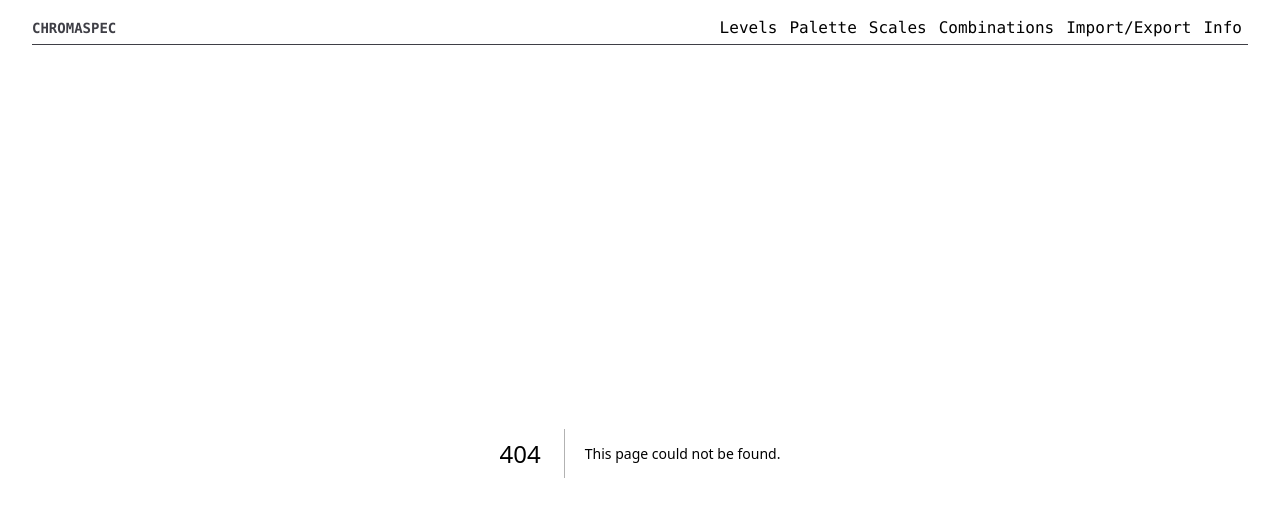
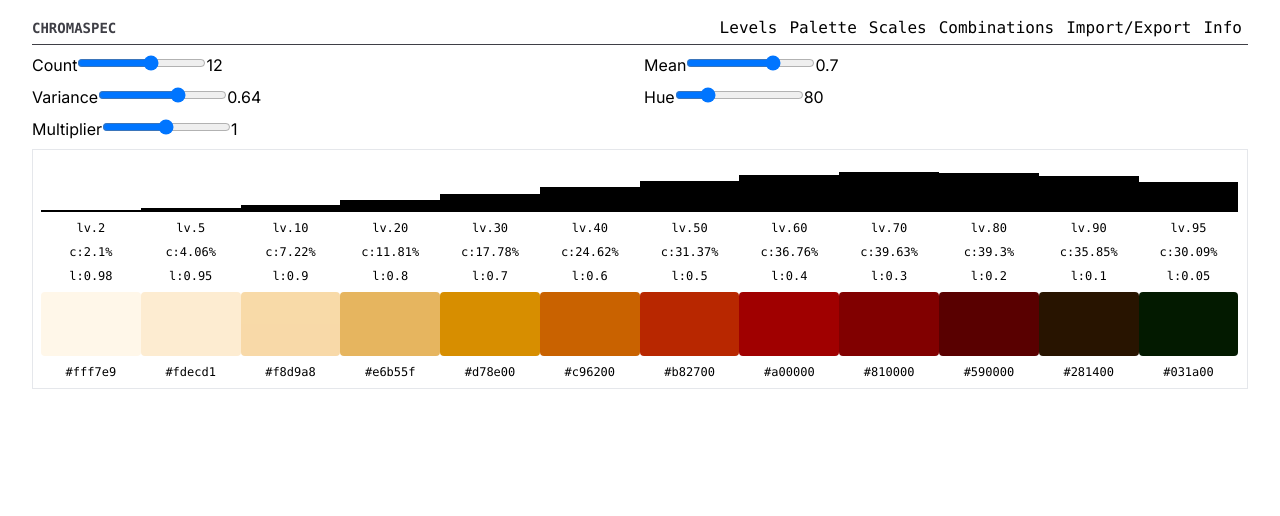
Before and after one commit to fillmember/chromaspec, a Next.js app: page /debug-gaussian-function in a window 1280 px wide. Before the commit this address had no page. Shown: the top 516 px of the page. Built offline with nearby package versions, Linux system fonts and the light colour scheme.

Commit message:
feat: better chroma curve editing

```diff
--- /dev/null
+++ b/src/app/debug-gaussian-function/page.tsx
@@ -0,0 +1,104 @@
+"use client";
+
+import { atomLevels } from "@/atoms/userdata";
+import { Slider } from "@/components/Slider";
+import { bellShapeCurve } from "@/utils/bellShapeCurve";
+import { formatCss, formatHex, Oklch } from "culori";
+import { useAtom } from "jotai";
+import { round } from "lodash";
+import { useMemo, useState } from "react";
+
+export default function PageDebugGaussian() {
+  const [h, setHue] = useState<number>(80);
+  const [mean, setMean] = useState<number>(0.7);
+  const [variance, setVariance] = useState<number>(0.64);
+  const [count, setCount] = useState<number>(12);
+  const [multiplier, setMultiplier] = useState<number>(1);
+  const arr = useMemo(
+    () =>
+      new Array(count)
+        .fill(0)
+        .map(
+          (v, index) =>
+            multiplier *
+            bellShapeCurve(
+              mean,
+              0.001 * Math.pow(1000, variance),
+              index / count,
+            ),
+        ),
+    [count, mean, multiplier, variance],
+  );
+  const [levels] = useAtom(atomLevels);
+  return (
+    <div className="grid grid-cols-2 gap-2">
+      <Slider
+        min={1}
+        max={20}
+        step={1}
+        label="Count"
+        value={count}
+        setValue={setCount}
+      />
+      <Slider
+        min={0}
+        max={1}
+        step={0.01}
+        label="Mean"
+        value={mean}
+        setValue={setMean}
+      />
+      <Slider
+        min={0.01}
+        max={1}
+        step={0.01}
+        label="Variance"
+        value={variance}
+        setValue={setVariance}
+      />
+      <Slider
+        min={0}
+        max={360}
+        step={1}
+        label="Hue"
+        value={h}
+        setValue={setHue}
+      />
+      <Slider
+        min={0.01}
+        max={2}
+        step={0.01}
+        label="Multiplier"
+        value={multiplier}
+        setValue={setMultiplier}
+      />
+      <ol className="col-span-2 flex h-[240px] items-end border p-2 text-center font-mono text-xs">
+        {arr.map((c, index) => {
+          const l = (100 - levels[index]) / 100;
+          const color: Oklch = { mode: "oklch", l, c, h };
+          return (
+            <li
+              key={index}
+              style={{ width: round(100 / count, 2) + "%" }}
+              className="grid gap-2"
+            >
+              <div style={{ height: c * 100 }} className="w-full bg-black" />
+              <span>lv.{levels[index]}</span>
+              <span>c:{round(c * 100, 2)}%</span>
+              <span>l:{l}</span>
+              <div
+                className="h-8 rounded-t"
+                style={{ background: formatCss(color) }}
+              />
+              <div
+                className="-mt-2 h-8 rounded-b"
+                style={{ background: formatHex(color) }}
+              />
+              <span>{formatHex(color)}</span>
+            </li>
+          );
+        })}
+      </ol>
+    </div>
+  );
+}
--- a/src/app/levels/page.tsx
+++ b/src/app/levels/page.tsx
@@ -1,12 +1,18 @@
 "use client";
 
 import { atomLevels, defaultLevels } from "@/atoms/userdata";
+import { deleteItemAtIndex } from "@/utils/arrayManipulation";
 import { Input } from "@headlessui/react";
 import { formatCss } from "culori";
 import { produce } from "immer";
 import { useAtom } from "jotai/react";
 import sortedUniq from "lodash/sortedUniq";
-import { LuListOrdered, LuPlusCircle, LuRefreshCcw } from "react-icons/lu";
+import {
+  LuListOrdered,
+  LuPlusCircle,
+  LuRefreshCcw,
+  LuTrash,
+} from "react-icons/lu";
 
 export default function PageLevels() {
   const [levels, setLevels] = useAtom(atomLevels);
@@ -108,6 +114,14 @@ const Level = (props: { index: number; level: number }) => {
           <span>{luminance}%</span>
         </output>
       </td>
+      <td>
+        <button
+          className="btn btn-sm"
+          onClick={() => setLevels(deleteItemAtIndex(levels, index))}
+        >
+          <LuTrash /> delete
+        </button>
+      </td>
     </tr>
   );
 };
--- a/src/atoms/defaultScales.ts
+++ b/src/atoms/defaultScales.ts
@@ -1,58 +1,39 @@
-export const defaultScales = [
+import { ScaleData } from "./userdata";
+
+export const defaultScales: ScaleData[] = [
   {
     name: "red",
     hue: 30,
-    chromaMultiplier: 1.05,
-    chromaMaxPerLevel: [
-      0.02, 0.05, 0.09, 0.14, 0.17, 0.19, 0.2, 0.2, 0.17, 0.13, 0.09, 0.06,
-    ],
+    chroma: { peak: 0.43, steepness: 0.55, multiplier: 1 },
   },
   {
     name: "orange",
     hue: 55,
-    chromaMultiplier: 1,
-    chromaMaxPerLevel: [
-      0.02, 0.05, 0.09, 0.14, 0.17, 0.19, 0.2, 0.2, 0.17, 0.13, 0.09, 0.06,
-    ],
+    chroma: { peak: 0.43, steepness: 0.55, multiplier: 1 },
   },
   {
     name: "yellow",
     hue: 85,
-    chromaMultiplier: 1.7,
-    chromaMaxPerLevel: [
-      0.02, 0.05, 0.09, 0.14, 0.17, 0.19, 0.2, 0.2, 0.17, 0.13, 0.09, 0.06,
-    ],
+    chroma: { peak: 0.48, steepness: 0.68, multiplier: 1 },
   },
   {
     name: "green",
     hue: 150,
-    chromaMultiplier: 0.85,
-    chromaMaxPerLevel: [
-      0.02, 0.05, 0.09, 0.14, 0.17, 0.19, 0.2, 0.2, 0.17, 0.13, 0.09, 0.06,
-    ],
+    chroma: { peak: 0.43, steepness: 0.55, multiplier: 0.85 },
   },
   {
     name: "blue",
     hue: 243,
-    chromaMultiplier: 0.5,
-    chromaMaxPerLevel: [
-      0.02, 0.05, 0.09, 0.14, 0.17, 0.19, 0.2, 0.2, 0.17, 0.13, 0.09, 0.06,
-    ],
+    chroma: { peak: 0.43, steepness: 0.55, multiplier: 0.5 },
   },
   {
     name: "purple",
     hue: 305,
-    chromaMultiplier: 0.75,
-    chromaMaxPerLevel: [
-      0.02, 0.05, 0.09, 0.14, 0.17, 0.19, 0.2, 0.2, 0.17, 0.13, 0.09, 0.06,
-    ],
+    chroma: { peak: 0.43, steepness: 0.55, multiplier: 0.75 },
   },
   {
     name: "neutral",
     hue: 235,
-    chromaMultiplier: 0.01,
-    chromaMaxPerLevel: [
-      0.02, 0.05, 0.09, 0.14, 0.17, 0.19, 0.2, 0.2, 0.17, 0.13, 0.09, 0.06,
-    ],
+    chroma: { peak: 0.43, steepness: 0.55, multiplier: 0.01 },
   },
 ];
--- a/src/atoms/userdata.ts
+++ b/src/atoms/userdata.ts
@@ -1,18 +1,20 @@
 import { atom } from "jotai";
 import { atomWithStorage } from "jotai/utils";
 import { defaultScales } from "./defaultScales";
-import { formatHex, type Oklch } from "culori";
+import { clampChroma, formatHex, type Oklch } from "culori";
+import { bellShapeCurve } from "@/utils/bellShapeCurve";
+import { round } from "lodash";
 
 export interface ScaleData {
   name: string;
   hue: number;
-  chromaMultiplier: number;
-  chromaMaxPerLevel: number[];
+  chroma: {
+    multiplier: number;
+    peak: number;
+    steepness: number;
+  };
 }
 
-export const defaultChromasMaxPerLevel = [
-  0.02, 0.05, 0.09, 0.14, 0.17, 0.19, 0.2, 0.2, 0.17, 0.13, 0.09, 0.06,
-];
 export const defaultLevels = [2, 5, 10, 20, 30, 40, 50, 60, 70, 80, 90, 95];
 
 export const atomLevels = atomWithStorage("chromaspec-levels", defaultLevels);
@@ -30,18 +32,25 @@ export interface ScaleDataWithComputedData extends ScaleData {
 export const allColors = atom<ScaleDataWithComputedData[]>((get) => {
   const levels = get(atomLevels);
   const userData = get(atomUserData);
-  return userData.map(({ name, hue, chromaMultiplier, chromaMaxPerLevel }) => {
+  return userData.map(({ name, hue, chroma }) => {
+    const { peak, steepness, multiplier } = chroma;
     return {
       name,
       hue,
-      chromaMultiplier,
-      chromaMaxPerLevel,
+      chroma,
       levels,
       colors: levels.map((level, i) => {
         const l = (100 - level) / 100;
-        const c = chromaMaxPerLevel[i] * chromaMultiplier;
+        const c =
+          bellShapeCurve(
+            peak,
+            0.001 * Math.pow(1000, steepness),
+            i / levels.length,
+          ) * multiplier;
         const h = hue;
-        return { mode: "oklch", l, c, h };
+        const color = clampChroma({ mode: "oklch", l, c, h }, "oklch", "p3");
+        color.c = round(color.c, 5);
+        return color;
       }),
     };
   });
--- /dev/null
+++ b/src/components/CurveVisualizer.tsx
@@ -0,0 +1,46 @@
+import { atomLevels, ScaleData } from "@/atoms/userdata";
+import { bellShapeCurve } from "@/utils/bellShapeCurve";
+import { useAtom } from "jotai";
+import { round } from "lodash";
+import { useMemo } from "react";
+
+export const CurveVisualizer = ({
+  peak: mean,
+  steepness: variance,
+  multiplier,
+  className,
+}: ScaleData["chroma"] & { className?: string }) => {
+  const [levels] = useAtom(atomLevels);
+  const count = levels.length;
+  const arr = useMemo(
+    () =>
+      new Array(count)
+        .fill(0)
+        .map(
+          (v, index) =>
+            multiplier *
+            bellShapeCurve(
+              mean,
+              0.001 * Math.pow(1000, variance),
+              index / count,
+            ),
+        ),
+    [count, mean, multiplier, variance],
+  );
+  return (
+    <ol className={className}>
+      {arr.map((c, index) => (
+        <li
+          key={index}
+          style={{
+            width: round(100 / count, 2) + "%",
+            height: round(c * 100, 2) + "%",
+          }}
+          className="min-w-[1px] overflow-hidden bg-black text-center text-xs text-white"
+        >
+          {levels[index]}
+        </li>
+      ))}
+    </ol>
+  );
+};
--- a/src/components/RowScale.tsx
+++ b/src/components/RowScale.tsx
@@ -8,7 +8,6 @@ import {
   ScaleDataWithComputedData,
   ScaleData,
   atomLevels,
-  defaultChromasMaxPerLevel,
   exportScalesAsSVG,
 } from "@/atoms/userdata";
 import { useGridSettings } from "@/utils/useGridSettings";
@@ -16,10 +15,6 @@ import {
   Field,
   Label,
   Input,
-  Listbox,
-  ListboxButton,
-  ListboxOptions,
-  ListboxOption,
   Popover,
   PopoverButton,
   PopoverPanel,
@@ -27,11 +22,21 @@ import {
 import clsx from "clsx";
 import { useAtom } from "jotai";
 import { padStart, round } from "lodash";
-import { LuCheck, LuShare, LuSparkles, LuTrash } from "react-icons/lu";
+import { LuCheck, LuCopy, LuShare, LuSparkles, LuTrash } from "react-icons/lu";
 import { DtDd } from "./DtDd";
 import { RowWithLevelGrid } from "./RowWithLevelGrid";
 import { autoName } from "@/utils/autoName";
-import { formatCss, formatHex, wcagLuminance } from "culori";
+import {
+  filterContrast,
+  filterInvert,
+  formatCss,
+  formatHex,
+  Oklch,
+  oklch,
+  wcagLuminance,
+} from "culori";
+import { Slider } from "./Slider";
+import { CurveVisualizer } from "./CurveVisualizer";
 
 const clsHeaderField =
   "flex items-center gap-2 rounded-lg bg-black/5 px-2 py-1.5 text-sm";
@@ -50,7 +55,7 @@ export interface IRowScale {
 
 export function RowScale(props: IRowScale) {
   const { scale, updateScale, deleteScale } = props;
-  const { colors, chromaMaxPerLevel } = scale;
+  const { colors, chroma } = scale;
   const [levels] = useAtom(atomLevels);
   const [dataPointVisibility] = useAtom(atomDataPointVisibility);
   const { containerStyle } = useGridSettings();
@@ -59,53 +64,61 @@ export function RowScale(props: IRowScale) {
       <header className="space-y-1">
         <FieldName {...props} />
         <FieldHue {...props} />
-        <FieldChromaMultiplier {...props} />
         <Popover>
           <PopoverButton className={clsx(clsHeaderField, "w-full")}>
-            Max Saturation Per Step...
+            Chroma Settings
           </PopoverButton>
           <PopoverPanel
             anchor="bottom start"
             transition
-            className="w-96 space-y-1 rounded-lg border bg-white p-3 text-sm shadow-lg transition duration-150 data-[closed]:scale-90 data-[closed]:opacity-0"
+            className="grid w-96 grid-cols-7 gap-1 space-y-1 rounded-lg border bg-white p-3 text-sm shadow-lg transition duration-150 data-[closed]:scale-90 data-[closed]:opacity-0"
           >
-            <div className="grid" style={containerStyle}>
-              {levels.map((lvl, index) => {
-                const value = chromaMaxPerLevel[index] ?? 0;
-                return (
-                  <Field
-                    key={index}
-                    className="flex flex-col items-center justify-between text-sm"
-                  >
-                    <Label className="text-zinc-700">{levels[index]}</Label>
-                    <Input
-                      type="range"
-                      className="slider-vertical"
-                      min={0}
-                      max={0.4}
-                      step={0.01}
-                      value={value}
-                      onChange={(evt) => {
-                        const newArray = chromaMaxPerLevel.map((x) => x);
-                        newArray[index] = parseFloat(evt.target.value);
-                        updateScale({ chromaMaxPerLevel: newArray });
-                      }}
-                    />
-                    <output className="font-mono">
-                      {round(value * 100, 0)}
-                    </output>
-                  </Field>
-                );
-              })}
-            </div>
-            <button
-              className="w-full rounded-md border p-1 px-2"
-              onClick={() => {
-                updateScale({ chromaMaxPerLevel: defaultChromasMaxPerLevel });
-              }}
-            >
-              reset to default
-            </button>
+            <CurveVisualizer
+              className="col-span-full flex h-24 items-end"
+              {...chroma}
+            />
+            <Slider
+              label="Peak"
+              min={0}
+              max={1}
+              step={0.01}
+              value={chroma.peak}
+              setValue={(newValue) =>
+                updateScale({ chroma: { ...chroma, peak: newValue } })
+              }
+              clsLabel="col-span-2"
+              clsField="contents"
+              clsInput="col-span-4"
+              clsOutput="text-right"
+            />
+            <Slider
+              label="Curvature"
+              min={0}
+              max={1}
+              step={0.01}
+              value={chroma.steepness}
+              setValue={(newValue) =>
+                updateScale({ chroma: { ...chroma, steepness: newValue } })
+              }
+              clsLabel="col-span-2"
+              clsField="contents"
+              clsInput="col-span-4"
+              clsOutput="text-right"
+            />
+            <Slider
+              label="Multiplier"
+              min={0}
+              max={1.5}
+              step={0.05}
+              value={chroma.multiplier}
+              setValue={(newValue) =>
+                updateScale({ chroma: { ...chroma, multiplier: newValue } })
+              }
+              clsLabel="col-span-2"
+              clsField="contents"
+              clsInput="col-span-4"
+              clsOutput="text-right"
+            />
           </PopoverPanel>
         </Popover>
 
@@ -147,12 +160,39 @@ export function RowScale(props: IRowScale) {
           const hex = formatHex(color);
           const cssOKLCH = formatCss(color);
           const relativeLuminance = round(wcagLuminance(color), 2);
+          const onSurface: Oklch = {
+            mode: "oklch",
+            l: color.l > 0.5 ? 0 : 1,
+            c: 0,
+          };
           return (
             <li className="flex flex-col space-y-1 text-sm" key={level}>
-              <div
-                className="min-h-9 w-full flex-grow touch-none rounded border"
-                style={{ background: cssOKLCH }}
-              />
+              <div>
+                <button
+                  className="group flex min-h-9 w-full flex-grow touch-none items-center justify-center rounded-t border border-b-0 text-xs"
+                  style={{
+                    background: cssOKLCH,
+                    color: formatCss(onSurface),
+                  }}
+                  onClick={() => navigator.clipboard.writeText(cssOKLCH)}
+                >
+                  <span className="flex gap-1 opacity-0 group-hover:opacity-100">
+                    <LuCopy /> OKLCH
+                  </span>
+                </button>
+                <button
+                  className="group flex min-h-9 w-full flex-grow touch-none items-center justify-center rounded-b border border-t-0 text-xs"
+                  style={{
+                    background: hex,
+                    color: formatHex(onSurface),
+                  }}
+                  onClick={() => navigator.clipboard.writeText(hex)}
+                >
+                  <span className="flex gap-1 opacity-0 group-hover:opacity-100">
+                    <LuCopy /> HEX
+                  </span>
+                </button>
+              </div>
               {dataPointVisibility.length > 0 && (
                 <dl
                   className={clsx(
@@ -236,7 +276,11 @@ export function FieldHue(props: IRowScaleField) {
 
 export function FieldName(props: IRowScaleField) {
   const {
-    scale: { name, hue, chromaMultiplier },
+    scale: {
+      name,
+      hue,
+      chroma: { multiplier: chromaMultiplier },
+    },
     updateScale,
   } = props;
   return (
@@ -247,74 +291,6 @@ export function FieldName(props: IRowScaleField) {
         value={name}
         onChange={(evt) => updateScale({ name: evt.target.value })}
       />
-      <button
-        className="size-6 hover:text-purple-600"
-        onClick={() => updateScale({ name: autoName(hue, chromaMultiplier) })}
-      >
-        <LuSparkles />
-      </button>
     </Field>
   );
 }
-
-export function FieldChromaMultiplier(props: IRowScaleField) {
-  const {
-    scale: { chromaMultiplier },
-    updateScale,
-  } = props;
-  return (
-    <Field className={clsHeaderField}>
-      <Label>
-        Sat<sup>x</sup>
-      </Label>
-      <Input
-        type="range"
-        className="w-full"
-        value={chromaMultiplier}
-        onChange={(evt) => {
-          const newValue = parseFloat(evt.target.value);
-          updateScale({ chromaMultiplier: newValue });
-        }}
-        min={0}
-        max={2.5}
-        step={0.01}
-      />
-      <Listbox
-        value={chromaMultiplier}
-        onChange={(newValue) => {
-          updateScale({ chromaMultiplier: newValue });
-        }}
-      >
-        <ListboxButton
-          className={clsx(
-            "relative block text-left font-mono text-sm/6 text-black",
-            "focus:outline-none data-[focus]:outline-2 data-[focus]:-outline-offset-2 data-[focus]:outline-black/25",
-          )}
-        >
-          {padStart(round(chromaMultiplier * 100, 1).toString(), 3, "0")}%
-        </ListboxButton>
-        <ListboxOptions
-          transition
-          className={clsx(
-            "rounded-xl border border-black/5 bg-white p-1 [--anchor-gap:var(--spacing-1)] focus:outline-none",
-            "transition duration-100 ease-in data-[leave]:data-[closed]:opacity-0",
-          )}
-          anchor="bottom"
-        >
-          {[0.01, 0.05, 0.5, 1, 1.5, 2].map((value) => {
-            return (
-              <ListboxOption
-                key={value}
-                value={value}
-                className="group flex cursor-default select-none items-center gap-2 rounded-lg px-3 py-1.5 data-[focus]:bg-black/10"
-              >
-                <LuCheck className="invisible size-4 text-black group-data-[selected]:visible" />
-                <div className="text-sm/6 text-black">{value * 100}%</div>
-              </ListboxOption>
-            );
-          })}
-        </ListboxOptions>
-      </Listbox>
-    </Field>
-  );
-}
--- /dev/null
+++ b/src/components/Slider.tsx
@@ -0,0 +1,42 @@
+import { Field, Input, Label } from "@headlessui/react";
+import { ReactNode } from "react";
+
+export const Slider = ({
+  label,
+  value,
+  setValue,
+  min,
+  max,
+  step,
+  clsField,
+  clsLabel,
+  clsInput,
+  clsOutput,
+}: {
+  label: ReactNode;
+  value: number;
+  min?: number;
+  max?: number;
+  step?: number;
+  clsField?: string;
+  clsLabel?: string;
+  clsInput?: string;
+  clsOutput?: string;
+  setValue: (x: number) => void;
+}) => (
+  <Field className={clsField}>
+    <Label className={clsLabel}>{label}</Label>
+    <Input
+      className={clsInput}
+      type="range"
+      min={min}
+      max={max}
+      step={step}
+      value={value}
+      onChange={(evt) => {
+        setValue(parseFloat(evt.target.value));
+      }}
+    />
+    <output className={clsOutput}>{value}</output>
+  </Field>
+);
--- /dev/null
+++ b/src/utils/bellShapeCurve.ts
@@ -0,0 +1,9 @@
+const CONST_M = Math.sqrt(2 * Math.PI);
+
+export function bellShapeCurve(
+  mean: number,
+  variance: number,
+  value: number,
+): number {
+  return Math.exp(-Math.pow(value - mean, 2) / (2 * variance)) / CONST_M;
+}
```
Also changed, not shown: src/utils/useUserData.ts (+3 -15 lines), src/app/debug-auto-name/page.tsx (indentation only).
